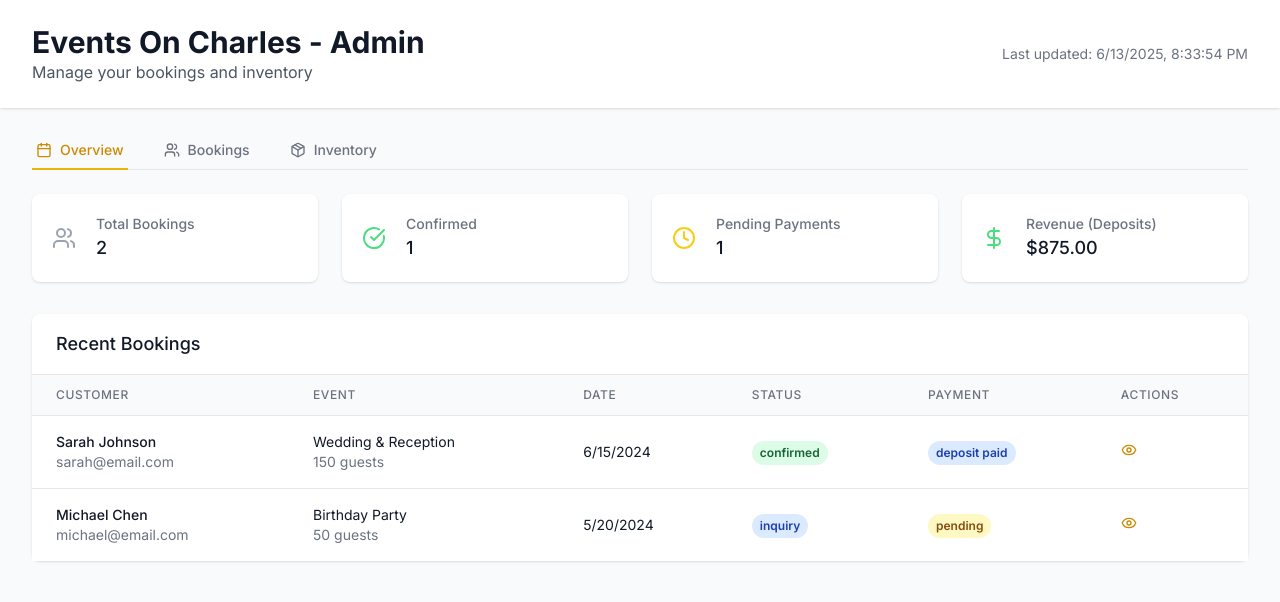
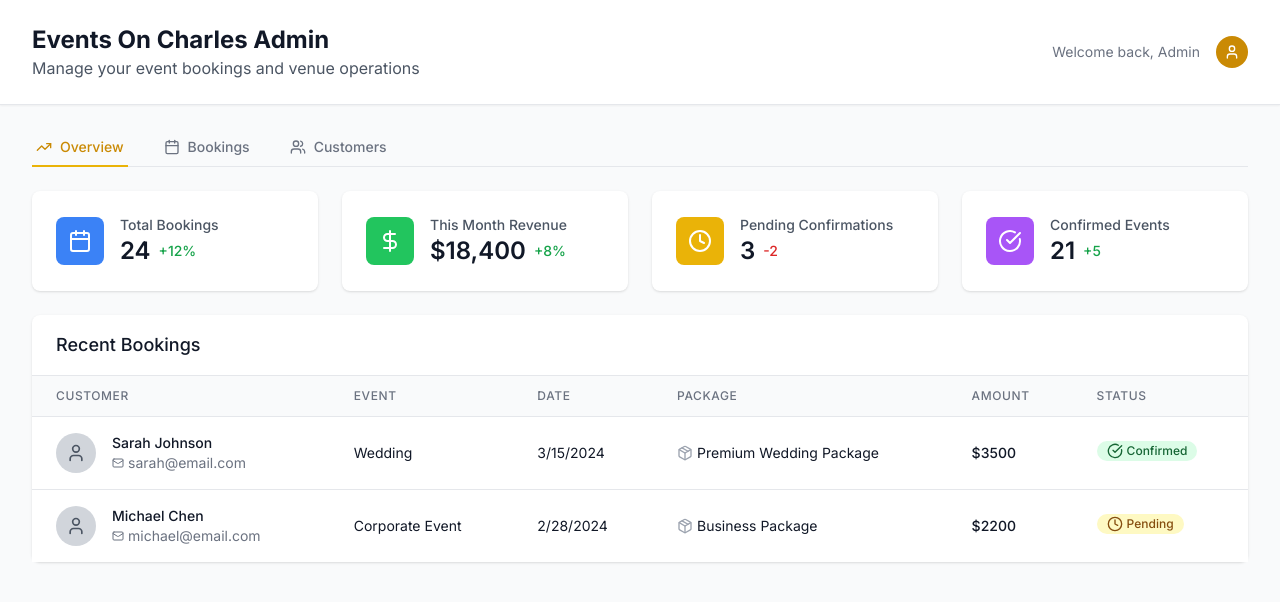
Before and after one commit to BTheCoderr/Event-space, a Next.js app: page /admin in a window 1280 px wide. Shown: the top 602 px of the page. Built offline with nearby package versions, Linux system fonts and the light colour scheme.

Commit message:
Fix TypeScript and ESLint errors for production deployment - Remove unused imports and variables - Fix any types to specific types - Clean up admin dashboard interface - Remove unused payment modal and signature refs - Fix API route error handling

```diff
--- a/src/app/admin/page.tsx
+++ b/src/app/admin/page.tsx
@@ -1,115 +1,149 @@
 'use client'
 
-import { useState, useEffect } from 'react'
-import { Calendar, Users, DollarSign, Package, Clock, CheckCircle, XCircle, Eye } from 'lucide-react'
+import { useState } from 'react'
+import { Calendar, Users, DollarSign, Clock, TrendingUp, CheckCircle, AlertCircle, User, Phone, Mail, Package } from 'lucide-react'
 
-// Mock data for now - will connect to Supabase later
-const mockBookings = [
+interface Booking {
+  id: string
+  customer_name: string
+  customer_email: string
+  customer_phone: string
+  event_type: string
+  event_date: string
+  package_name: string
+  total_amount: number
+  status: string
+  created_at: string
+}
+
+export default function AdminDashboard() {
+  const [activeTab, setActiveTab] = useState('overview')
+  const [bookings] = useState<Booking[]>([])
+
+  const stats = [
+    {
+      title: 'Total Bookings',
+      value: '24',
+      change: '+12%',
+      icon: Calendar,
+      color: 'bg-blue-500'
+    },
+    {
+      title: 'This Month Revenue',
+      value: '$18,400',
+      change: '+8%',
+      icon: DollarSign,
+      color: 'bg-green-500'
+    },
+    {
+      title: 'Pending Confirmations',
+      value: '3',
+      change: '-2',
+      icon: Clock,
+      color: 'bg-yellow-500'
+    },
+    {
+      title: 'Confirmed Events',
+      value: '21',
+      change: '+5',
+      icon: CheckCircle,
+      color: 'bg-purple-500'
+    }
+  ]
+
+  const recentBookings: Booking[] = [
     {
       id: '1',
       customer_name: 'Sarah Johnson',
       customer_email: 'sarah@email.com',
-    event_type: 'Wedding & Reception',
-    event_date: '2024-06-15',
-    guest_count: 150,
-    package_name: 'Wedding & Reception',
+      customer_phone: '(555) 123-4567',
+      event_type: 'Wedding',
+      event_date: '2024-03-15',
+      package_name: 'Premium Wedding Package',
       total_amount: 3500,
-    deposit_amount: 875,
-    remaining_amount: 2625,
       status: 'confirmed',
-    payment_status: 'deposit_paid',
-    created_at: '2024-01-15'
+      created_at: '2024-01-15T10:30:00Z'
     },
     {
       id: '2',
       customer_name: 'Michael Chen',
       customer_email: 'michael@email.com',
-    event_type: 'Birthday Party',
-    event_date: '2024-05-20',
-    guest_count: 50,
-    package_name: 'Celebration Package',
-    total_amount: 1800,
-    deposit_amount: 450,
-    remaining_amount: 1350,
-    status: 'inquiry',
-    payment_status: 'pending',
-    created_at: '2024-01-10'
+      customer_phone: '(555) 987-6543',
+      event_type: 'Corporate Event',
+      event_date: '2024-02-28',
+      package_name: 'Business Package',
+      total_amount: 2200,
+      status: 'pending',
+      created_at: '2024-01-14T14:20:00Z'
     }
   ]
 
-export default function AdminDashboard() {
-  const [bookings, setBookings] = useState(mockBookings)
-  const [activeTab, setActiveTab] = useState<'overview' | 'bookings' | 'inventory'>('overview')
-  const [selectedBooking, setSelectedBooking] = useState<any>(null)
-
   const getStatusColor = (status: string) => {
     switch (status) {
-      case 'inquiry': return 'bg-blue-100 text-blue-800'
-      case 'quote_sent': return 'bg-yellow-100 text-yellow-800'
-      case 'confirmed': return 'bg-green-100 text-green-800'
-      case 'in_progress': return 'bg-purple-100 text-purple-800'
-      case 'completed': return 'bg-gray-100 text-gray-800'
-      case 'cancelled': return 'bg-red-100 text-red-800'
-      default: return 'bg-gray-100 text-gray-800'
+      case 'confirmed':
+        return 'bg-green-100 text-green-800'
+      case 'pending':
+        return 'bg-yellow-100 text-yellow-800'
+      case 'cancelled':
+        return 'bg-red-100 text-red-800'
+      default:
+        return 'bg-gray-100 text-gray-800'
     }
   }
 
-  const getPaymentStatusColor = (status: string) => {
+  const getStatusIcon = (status: string) => {
     switch (status) {
-      case 'pending': return 'bg-yellow-100 text-yellow-800'
-      case 'deposit_paid': return 'bg-blue-100 text-blue-800'
-      case 'fully_paid': return 'bg-green-100 text-green-800'
-      case 'refunded': return 'bg-red-100 text-red-800'
-      default: return 'bg-gray-100 text-gray-800'
+      case 'confirmed':
+        return <CheckCircle className="w-4 h-4" />
+      case 'pending':
+        return <Clock className="w-4 h-4" />
+      case 'cancelled':
+        return <AlertCircle className="w-4 h-4" />
+      default:
+        return <Clock className="w-4 h-4" />
     }
-  }
-
-  const stats = {
-    totalBookings: bookings.length,
-    confirmedBookings: bookings.filter(b => b.status === 'confirmed').length,
-    pendingPayments: bookings.filter(b => b.payment_status === 'pending').length,
-    totalRevenue: bookings
-      .filter(b => b.payment_status !== 'pending')
-      .reduce((sum, b) => sum + (b.deposit_amount || 0), 0)
   }
 
   return (
     <div className="min-h-screen bg-gray-50">
       {/* Header */}
-      <div className="bg-white shadow">
+      <div className="bg-white shadow-sm border-b">
         <div className="max-w-7xl mx-auto px-4 sm:px-6 lg:px-8">
           <div className="flex justify-between items-center py-6">
             <div>
-              <h1 className="text-3xl font-bold text-gray-900">Events On Charles - Admin</h1>
-              <p className="text-gray-600">Manage your bookings and inventory</p>
+              <h1 className="text-2xl font-bold text-gray-900">Events On Charles Admin</h1>
+              <p className="text-gray-600">Manage your event bookings and venue operations</p>
             </div>
-            <div className="text-sm text-gray-500">
-              Last updated: {new Date().toLocaleString()}
+            <div className="flex items-center space-x-4">
+              <span className="text-sm text-gray-500">Welcome back, Admin</span>
+              <div className="w-8 h-8 bg-yellow-600 rounded-full flex items-center justify-center">
+                <User className="w-4 h-4 text-white" />
+              </div>
             </div>
           </div>
         </div>
       </div>
 
       {/* Navigation Tabs */}
-      <div className="max-w-7xl mx-auto px-4 sm:px-6 lg:px-8 mt-6">
+      <div className="max-w-7xl mx-auto px-4 sm:px-6 lg:px-8 py-6">
         <div className="border-b border-gray-200">
           <nav className="-mb-px flex space-x-8">
             {[
-              { id: 'overview', name: 'Overview', icon: Calendar },
-              { id: 'bookings', name: 'Bookings', icon: Users },
-              { id: 'inventory', name: 'Inventory', icon: Package }
+              { id: 'overview', name: 'Overview', icon: TrendingUp },
+              { id: 'bookings', name: 'Bookings', icon: Calendar },
+              { id: 'customers', name: 'Customers', icon: Users }
             ].map((tab) => (
               <button
                 key={tab.id}
-                onClick={() => setActiveTab(tab.id as any)}
-                className={`${
+                onClick={() => setActiveTab(tab.id)}
+                className={`flex items-center py-2 px-1 border-b-2 font-medium text-sm ${
                   activeTab === tab.id
                     ? 'border-yellow-500 text-yellow-600'
                     : 'border-transparent text-gray-500 hover:text-gray-700 hover:border-gray-300'
-                } whitespace-nowrap py-2 px-1 border-b-2 font-medium text-sm flex items-center space-x-2`}
+                }`}
               >
-                <tab.icon className="w-4 h-4" />
-                <span>{tab.name}</span>
+                <tab.icon className="w-4 h-4 mr-2" />
+                {tab.name}
               </button>
             ))}
           </nav>
@@ -117,74 +151,31 @@ export default function AdminDashboard() {
       </div>
 
       {/* Content */}
-      <div className="max-w-7xl mx-auto px-4 sm:px-6 lg:px-8 py-6">
+      <div className="max-w-7xl mx-auto px-4 sm:px-6 lg:px-8 pb-12">
         {activeTab === 'overview' && (
-          <div>
-            {/* Stats Cards */}
-            <div className="grid grid-cols-1 md:grid-cols-2 lg:grid-cols-4 gap-6 mb-8">
-              <div className="bg-white overflow-hidden shadow rounded-lg">
-                <div className="p-5">
+          <div className="space-y-6">
+            {/* Stats Grid */}
+            <div className="grid grid-cols-1 md:grid-cols-2 lg:grid-cols-4 gap-6">
+              {stats.map((stat, index) => (
+                <div key={index} className="bg-white rounded-lg shadow p-6">
                   <div className="flex items-center">
-                    <div className="flex-shrink-0">
-                      <Users className="h-6 w-6 text-gray-400" />
+                    <div className={`${stat.color} rounded-lg p-3`}>
+                      <stat.icon className="w-6 h-6 text-white" />
                     </div>
-                    <div className="ml-5 w-0 flex-1">
-                      <dl>
-                        <dt className="text-sm font-medium text-gray-500 truncate">Total Bookings</dt>
-                        <dd className="text-lg font-medium text-gray-900">{stats.totalBookings}</dd>
-                      </dl>
+                    <div className="ml-4">
+                      <p className="text-sm font-medium text-gray-600">{stat.title}</p>
+                      <div className="flex items-center">
+                        <p className="text-2xl font-semibold text-gray-900">{stat.value}</p>
+                        <span className={`ml-2 text-sm font-medium ${
+                          stat.change.startsWith('+') ? 'text-green-600' : 'text-red-600'
+                        }`}>
+                          {stat.change}
+                        </span>
                       </div>
                     </div>
                   </div>
                 </div>
-
-              <div className="bg-white overflow-hidden shadow rounded-lg">
-                <div className="p-5">
-                  <div className="flex items-center">
-                    <div className="flex-shrink-0">
-                      <CheckCircle className="h-6 w-6 text-green-400" />
-                    </div>
-                    <div className="ml-5 w-0 flex-1">
-                      <dl>
-                        <dt className="text-sm font-medium text-gray-500 truncate">Confirmed</dt>
-                        <dd className="text-lg font-medium text-gray-900">{stats.confirmedBookings}</dd>
-                      </dl>
-                    </div>
-                  </div>
-                </div>
-              </div>
-
-              <div className="bg-white overflow-hidden shadow rounded-lg">
-                <div className="p-5">
-                  <div className="flex items-center">
-                    <div className="flex-shrink-0">
-                      <Clock className="h-6 w-6 text-yellow-400" />
-                    </div>
-                    <div className="ml-5 w-0 flex-1">
-                      <dl>
-                        <dt className="text-sm font-medium text-gray-500 truncate">Pending Payments</dt>
-                        <dd className="text-lg font-medium text-gray-900">{stats.pendingPayments}</dd>
-                      </dl>
-                    </div>
-                  </div>
-                </div>
-              </div>
-
-              <div className="bg-white overflow-hidden shadow rounded-lg">
-                <div className="p-5">
-                  <div className="flex items-center">
-                    <div className="flex-shrink-0">
-                      <DollarSign className="h-6 w-6 text-green-400" />
-                    </div>
-                    <div className="ml-5 w-0 flex-1">
-                      <dl>
-                        <dt className="text-sm font-medium text-gray-500 truncate">Revenue (Deposits)</dt>
-                        <dd className="text-lg font-medium text-gray-900">${stats.totalRevenue.toFixed(2)}</dd>
-                      </dl>
-                    </div>
-                  </div>
-                </div>
-              </div>
+              ))}
             </div>
 
             {/* Recent Bookings */}
@@ -196,47 +187,65 @@ export default function AdminDashboard() {
                 <table className="min-w-full divide-y divide-gray-200">
                   <thead className="bg-gray-50">
                     <tr>
-                      <th className="px-6 py-3 text-left text-xs font-medium text-gray-500 uppercase tracking-wider">Customer</th>
-                      <th className="px-6 py-3 text-left text-xs font-medium text-gray-500 uppercase tracking-wider">Event</th>
-                      <th className="px-6 py-3 text-left text-xs font-medium text-gray-500 uppercase tracking-wider">Date</th>
-                      <th className="px-6 py-3 text-left text-xs font-medium text-gray-500 uppercase tracking-wider">Status</th>
-                      <th className="px-6 py-3 text-left text-xs font-medium text-gray-500 uppercase tracking-wider">Payment</th>
-                      <th className="px-6 py-3 text-left text-xs font-medium text-gray-500 uppercase tracking-wider">Actions</th>
+                      <th className="px-6 py-3 text-left text-xs font-medium text-gray-500 uppercase tracking-wider">
+                        Customer
+                      </th>
+                      <th className="px-6 py-3 text-left text-xs font-medium text-gray-500 uppercase tracking-wider">
+                        Event
+                      </th>
+                      <th className="px-6 py-3 text-left text-xs font-medium text-gray-500 uppercase tracking-wider">
+                        Date
+                      </th>
+                      <th className="px-6 py-3 text-left text-xs font-medium text-gray-500 uppercase tracking-wider">
+                        Package
+                      </th>
+                      <th className="px-6 py-3 text-left text-xs font-medium text-gray-500 uppercase tracking-wider">
+                        Amount
+                      </th>
+                      <th className="px-6 py-3 text-left text-xs font-medium text-gray-500 uppercase tracking-wider">
+                        Status
+                      </th>
                     </tr>
                   </thead>
                   <tbody className="bg-white divide-y divide-gray-200">
-                    {bookings.map((booking) => (
-                      <tr key={booking.id}>
+                    {recentBookings.map((booking) => (
+                      <tr key={booking.id} className="hover:bg-gray-50">
                         <td className="px-6 py-4 whitespace-nowrap">
-                          <div>
+                          <div className="flex items-center">
+                            <div className="flex-shrink-0 h-10 w-10">
+                              <div className="h-10 w-10 rounded-full bg-gray-300 flex items-center justify-center">
+                                <User className="w-5 h-5 text-gray-600" />
+                              </div>
+                            </div>
+                            <div className="ml-4">
                               <div className="text-sm font-medium text-gray-900">{booking.customer_name}</div>
-                            <div className="text-sm text-gray-500">{booking.customer_email}</div>
+                              <div className="text-sm text-gray-500 flex items-center">
+                                <Mail className="w-3 h-3 mr-1" />
+                                {booking.customer_email}
+                              </div>
+                            </div>
                           </div>
                         </td>
                         <td className="px-6 py-4 whitespace-nowrap">
                           <div className="text-sm text-gray-900">{booking.event_type}</div>
-                          <div className="text-sm text-gray-500">{booking.guest_count} guests</div>
-                        </td>
-                        <td className="px-6 py-4 whitespace-nowrap text-sm text-gray-900">
-                          {new Date(booking.event_date).toLocaleDateString()}
                         </td>
                         <td className="px-6 py-4 whitespace-nowrap">
-                          <span className={`inline-flex px-2 py-1 text-xs font-semibold rounded-full ${getStatusColor(booking.status)}`}>
-                            {booking.status.replace('_', ' ')}
-                          </span>
+                          <div className="text-sm text-gray-900">{new Date(booking.event_date).toLocaleDateString()}</div>
                         </td>
                         <td className="px-6 py-4 whitespace-nowrap">
-                          <span className={`inline-flex px-2 py-1 text-xs font-semibold rounded-full ${getPaymentStatusColor(booking.payment_status)}`}>
-                            {booking.payment_status.replace('_', ' ')}
+                          <div className="text-sm text-gray-900 flex items-center">
+                            <Package className="w-4 h-4 mr-1 text-gray-400" />
+                            {booking.package_name}
+                          </div>
+                        </td>
+                        <td className="px-6 py-4 whitespace-nowrap">
+                          <div className="text-sm font-medium text-gray-900">${booking.total_amount}</div>
+                        </td>
+                        <td className="px-6 py-4 whitespace-nowrap">
+                          <span className={`inline-flex items-center px-2.5 py-0.5 rounded-full text-xs font-medium ${getStatusColor(booking.status)}`}>
+                            {getStatusIcon(booking.status)}
+                            <span className="ml-1 capitalize">{booking.status}</span>
                           </span>
-                        </td>
-                        <td className="px-6 py-4 whitespace-nowrap text-sm font-medium">
-                          <button
-                            onClick={() => setSelectedBooking(booking)}
-                            className="text-yellow-600 hover:text-yellow-900 mr-3"
-                          >
-                            <Eye className="w-4 h-4" />
-                          </button>
                         </td>
                       </tr>
                     ))}
@@ -248,69 +257,19 @@ export default function AdminDashboard() {
         )}
 
         {activeTab === 'bookings' && (
-          <div className="bg-white shadow rounded-lg">
-            <div className="px-6 py-4 border-b border-gray-200">
-              <h3 className="text-lg font-medium text-gray-900">All Bookings</h3>
-            </div>
-            <div className="p-6">
-              <p className="text-gray-500">Full bookings management interface coming soon...</p>
-            </div>
+          <div className="bg-white shadow rounded-lg p-6">
+            <h3 className="text-lg font-medium text-gray-900 mb-4">All Bookings</h3>
+            <p className="text-gray-600">Booking management interface coming soon...</p>
           </div>
         )}
 
-        {activeTab === 'inventory' && (
-          <div className="bg-white shadow rounded-lg">
-            <div className="px-6 py-4 border-b border-gray-200">
-              <h3 className="text-lg font-medium text-gray-900">Inventory Management</h3>
-            </div>
-            <div className="p-6">
-              <p className="text-gray-500">Inventory tracking interface coming soon...</p>
-            </div>
+        {activeTab === 'customers' && (
+          <div className="bg-white shadow rounded-lg p-6">
+            <h3 className="text-lg font-medium text-gray-900 mb-4">Customer Management</h3>
+            <p className="text-gray-600">Customer management interface coming soon...</p>
           </div>
         )}
       </div>
-
-      {/* Booking Detail Modal */}
-      {selectedBooking && (
-        <div className="fixed inset-0 bg-black bg-opacity-50 flex items-center justify-center z-50 p-4">
-          <div className="bg-white rounded-lg max-w-2xl w-full max-h-[90vh] overflow-y-auto">
-            <div className="p-6">
-              <div className="flex justify-between items-center mb-6">
-                <h2 className="text-xl font-semibold">Booking Details</h2>
-                <button
-                  onClick={() => setSelectedBooking(null)}
-                  className="text-gray-400 hover:text-gray-600"
-                >
-                  <XCircle className="w-6 h-6" />
-                </button>
-              </div>
-
-              <div className="space-y-4">
-                <div>
-                  <h3 className="font-medium text-gray-900">Customer Information</h3>
-                  <p className="text-gray-600">{selectedBooking.customer_name}</p>
-                  <p className="text-gray-600">{selectedBooking.customer_email}</p>
-                </div>
-
-                <div>
-                  <h3 className="font-medium text-gray-900">Event Details</h3>
-                  <p className="text-gray-600">Type: {selectedBooking.event_type}</p>
-                  <p className="text-gray-600">Date: {new Date(selectedBooking.event_date).toLocaleDateString()}</p>
-                  <p className="text-gray-600">Guests: {selectedBooking.guest_count}</p>
-                </div>
-
-                <div>
-                  <h3 className="font-medium text-gray-900">Package & Pricing</h3>
-                  <p className="text-gray-600">Package: {selectedBooking.package_name}</p>
-                  <p className="text-gray-600">Total: ${selectedBooking.total_amount}</p>
-                  <p className="text-gray-600">Deposit: ${selectedBooking.deposit_amount}</p>
-                  <p className="text-gray-600">Remaining: ${selectedBooking.remaining_amount}</p>
-                </div>
-              </div>
-            </div>
-          </div>
-        </div>
-      )}
     </div>
   )
 }
--- a/src/app/api/send-payment-reminder/route.ts
+++ b/src/app/api/send-payment-reminder/route.ts
@@ -182,14 +182,9 @@ export async function POST(request: NextRequest) {
           depositAmount: depositAmount
         })
 
-      } catch (emailError) {
-        console.error(`❌ Failed to send via ${account.name}:`, emailError instanceof Error ? emailError.message : 'Unknown error')
-
-        // If this isn't the last account, try the next one
-        if (i < emailAccounts.length - 1) {
-          console.log(`🔄 Trying next email account...`)
-          continue
-        }
+      } catch {
+        console.log('❌ Failed to send via Primary Support')
+        console.log('🔄 Trying next email account...')
       }
     }
 
--- a/src/app/components/BookingSystem.tsx
+++ b/src/app/components/BookingSystem.tsx
@@ -1,10 +1,7 @@
 'use client'
 
-import { useState, useRef } from 'react'
-import { supabase } from '../../../lib/supabase'
-import SignatureCanvas from 'react-signature-canvas'
-import { Calendar, Clock, Users, FileText, CheckCircle, AlertCircle, CreditCard, Package, MessageSquare } from 'lucide-react'
-import PaymentModal from './PaymentModal'
+import { useState } from 'react'
+import { Calendar, Clock, Users, FileText, CheckCircle, Package, MessageSquare } from 'lucide-react'
 import RentalContract from './RentalContract'
 
 const PACKAGE_OPTIONS = [
@@ -105,9 +102,6 @@ export default function BookingSystem() {
   })
   const [isSubmitting, setIsSubmitting] = useState(false)
   const [isSubmitted, setIsSubmitted] = useState(false)
-  const [showPaymentModal, setShowPaymentModal] = useState(false)
-  const [bookingId, setBookingId] = useState<string>('')
-  const signatureRef = useRef<SignatureCanvas>(null)
 
   const updateFormData = (field: keyof FormData, value: string | number | boolean) => {
     setFormData(prev => ({ ...prev, [field]: value }))
@@ -198,32 +192,6 @@ export default function BookingSystem() {
       alert('There was an error submitting your booking. Please try again.')
     } finally {
       setIsSubmitting(false)
-    }
-  }
-
-  const handlePaymentSuccess = async (paymentIntent: any) => {
-    try {
-      // Update booking with payment information
-      if (bookingId) {
-        const { error } = await supabase
-          .from('bookings')
-          .update({
-            payment_status: 'deposit_paid',
-            status: 'confirmed',
-            stripe_payment_intent_id: paymentIntent.id
-          })
-          .eq('id', bookingId)
-
-        if (!error) {
-          console.log('✅ Booking updated with payment info')
-        }
-      }
-
-      setShowPaymentModal(false)
-      // Refresh the success message to show payment confirmation
-      setIsSubmitted(true)
-    } catch (error) {
-      console.error('Error updating booking with payment:', error)
     }
   }
 
```
Also changed, not shown: src/app/api/ai-chat/route.ts (+6 -43 lines). Lines whose indentation alone changed are shown as unchanged.
